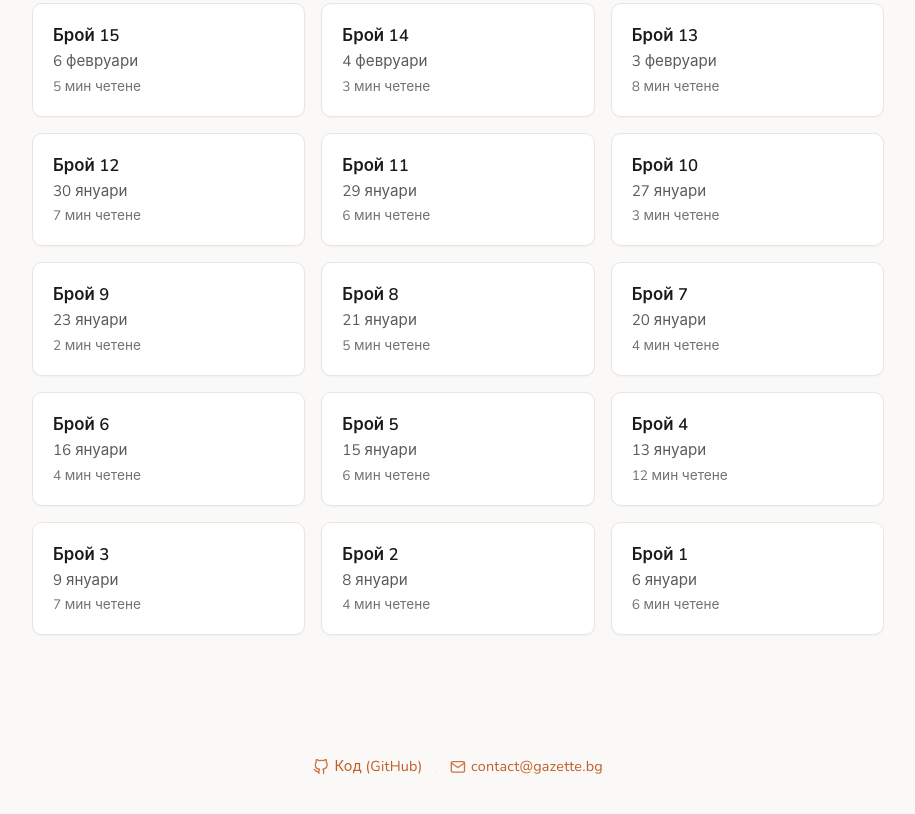
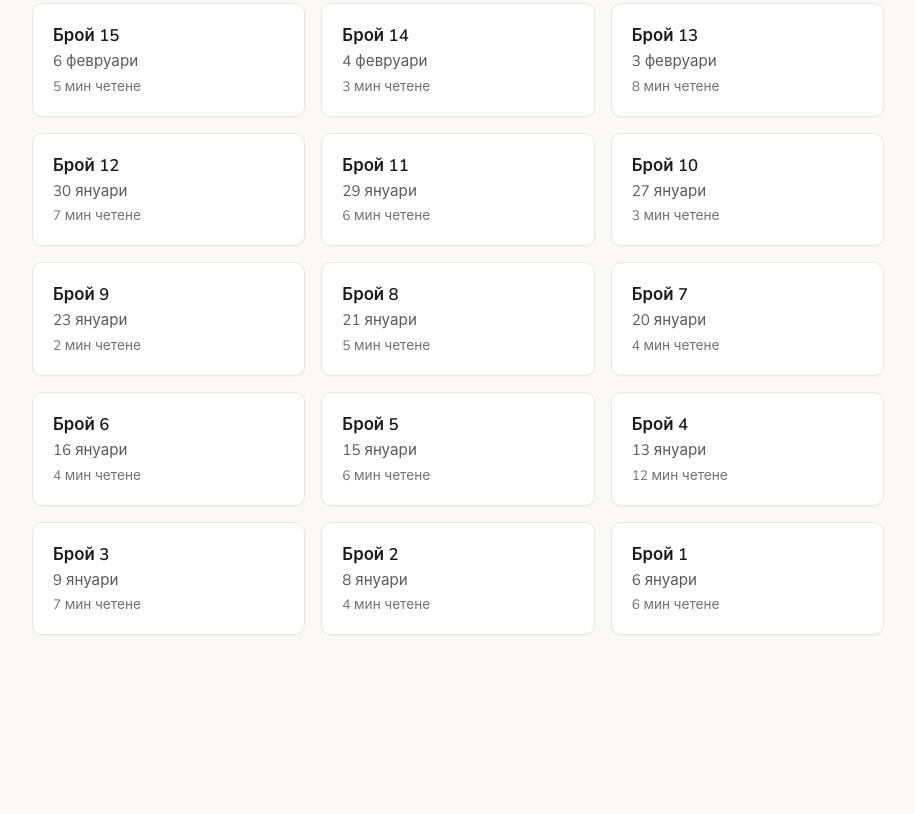
Before and after one commit to otsirh/gazette.bg, a website: page index.html in a window 1280 px wide. Shown: the part 609-1423 px from the top of the page, without its empty margins (182-1097 px from the left). After the commit the page ends 1340 px from the top, so only its background shows below. Drawn offline with nearby package versions, Linux system fonts and the light colour scheme.

Commit message:
Remove site footer from index.html and associated styles from styles.css to streamline the layout and focus on content. This change eliminates unnecessary elements while maintaining functionality.

```diff
--- a/css/styles.css
+++ b/css/styles.css
@@ -32,8 +32,7 @@ body {
     -webkit-font-smoothing: antialiased;
 }
 
-body.issue-open .masthead,
-body.issue-open .site-footer {
+body.issue-open .masthead {
     display: none;
 }
 
@@ -118,41 +117,6 @@ body.issue-open .site-footer {
     margin: 0 auto;
     width: 100%;
     padding: 0 1.5rem;
-}
-
-.site-footer {
-    text-align: center;
-    padding: 1.5rem 1.5rem 2rem;
-    font-size: 0.9rem;
-    color: var(--muted);
-}
-
-.site-footer a {
-    color: var(--accent);
-    text-decoration: none;
-}
-
-.site-footer a:hover {
-    text-decoration: underline;
-    color: var(--accent-hover);
-}
-
-.site-footer .footer-link {
-    display: inline-flex;
-    align-items: center;
-    gap: 0.35rem;
-}
-
-.site-footer .footer-icon {
-    width: 1.1em;
-    height: 1.1em;
-    flex-shrink: 0;
-    opacity: 0.85;
-}
-
-.site-footer .footer-sep {
-    margin: 0 0.5rem;
-    color: var(--border);
 }
 
 .home-section {
--- a/index.html
+++ b/index.html
@@ -44,17 +44,6 @@
             <div class="loading" id="loading" style="display:none;">Зареждане…</div>
         </main>
     </div>
-    <footer class="site-footer">
-        <a href="https://github.com/hpivanov/gazette.bg" target="_blank" rel="noopener" class="footer-link">
-            <svg class="footer-icon" viewBox="0 0 24 24" fill="none" stroke="currentColor" stroke-width="2" stroke-linecap="round" stroke-linejoin="round" aria-hidden="true"><path d="M9 19c-5 1.5-5-2.5-7-3m14 6v-3.87a3.37 3.37 0 0 0-.94-2.61c3.14-.35 6.44-1.54 6.44-7A5.44 5.44 0 0 0 20 4.77 5.07 5.07 0 0 0 19.91 1S18.73.65 16 2.48a13.38 13.38 0 0 0-7 0C6.27.65 5.09 1 5.09 1A5.07 5.07 0 0 0 5 4.77a5.44 5.44 0 0 0-1.5 3.78c0 5.42 3.3 6.61 6.44 7A3.37 3.37 0 0 0 9 18.13V22"/></svg>
-            Код (GitHub)
-        </a>
-        <span class="footer-sep">·</span>
-        <a href="mailto:contact@gazette.bg" class="footer-link">
-            <svg class="footer-icon" viewBox="0 0 24 24" fill="none" stroke="currentColor" stroke-width="2" stroke-linecap="round" stroke-linejoin="round" aria-hidden="true"><path d="M4 4h16c1.1 0 2 .9 2 2v12c0 1.1-.9 2-2 2H4c-1.1 0-2-.9-2-2V6c0-1.1.9-2 2-2z"/><path d="M22 6L12 13 2 6"/></svg>
-            contact@gazette.bg
-        </a>
-    </footer>
     <button type="button" class="scroll-to-top" id="scroll-to-top" aria-label="Обратно нагоре" title="Обратно нагоре">↑</button>
     <script src="https://cdn.jsdelivr.net/npm/marked@17/lib/marked.umd.js"></script>
     <script src="/js/app.js"></script>
```
